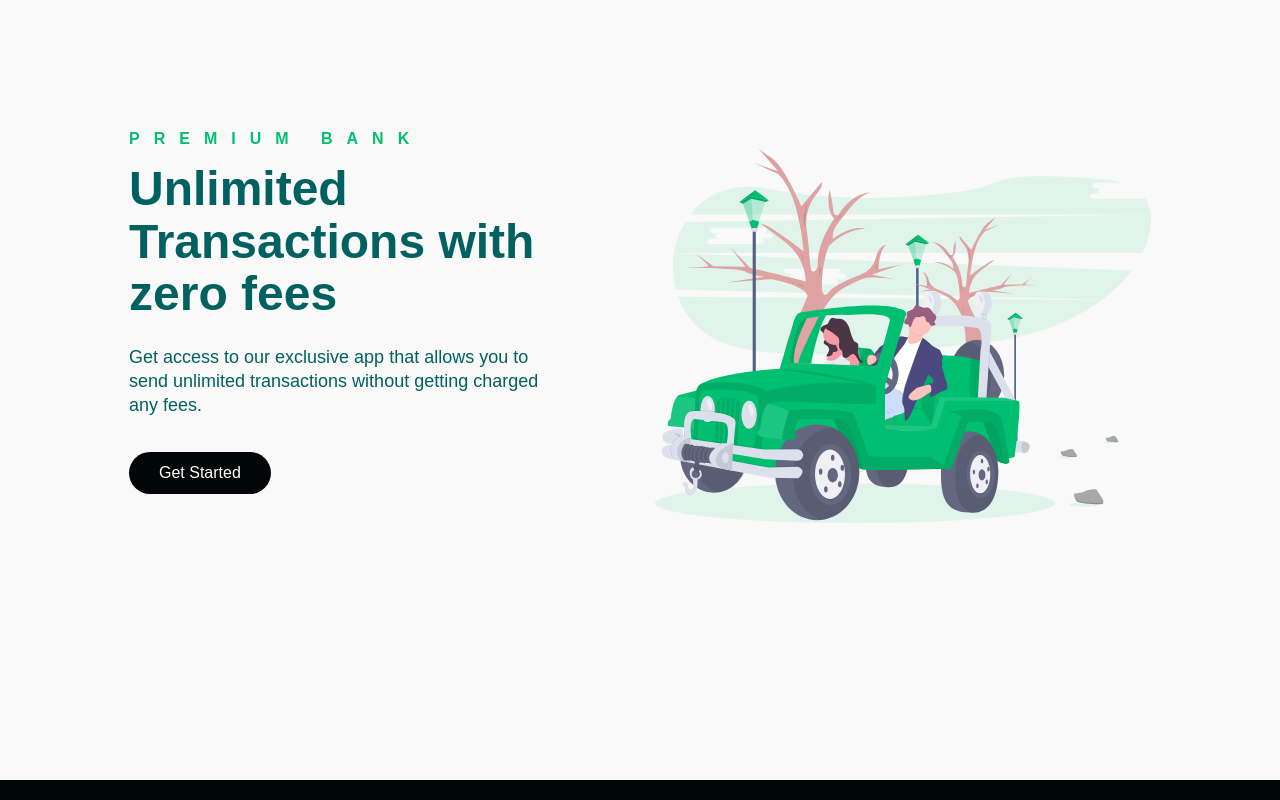
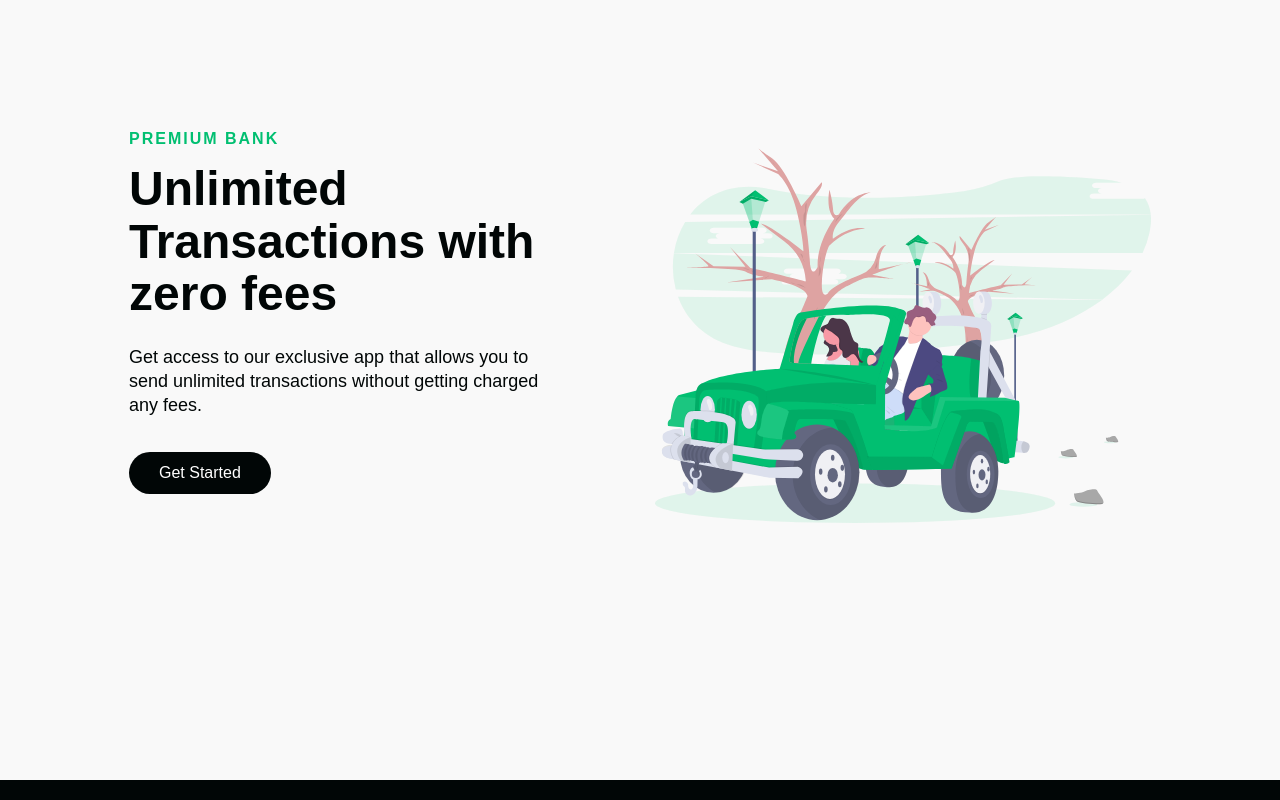
Before and after one commit to Shenellepeart/react-website, a React (Create React App) app: page / in a window 1280 px wide. Shown: the part 880-1680 px from the top of the page. Built offline with nearby package versions, Linux system fonts and the light colour scheme; a web font is replaced by a local one.

Commit message:
updated letter spacing

```diff
--- a/src/components/InfoSection/InfoElements.js
+++ b/src/components/InfoSection/InfoElements.js
@@ -56,7 +56,7 @@ export const TopLine = styled.p`
   font-size: 16px;
   line-height: 16px;
   font-weight: 700;
-  letter-spacing: 14px;
+  letter-spacing: 2px;
   text-transform: uppercase;
   margin-bottom: 16px;
 `;
@@ -66,7 +66,7 @@ export const Heading = styled.h1`
   font-size: 48px;
   line-height: 1.1;
   font-weight: 600;
-  color: ${({ lightText }) => (lightText ? "#f7f8fa" : "#016060")};
+  color: ${({ lightText }) => (lightText ? "#f7f8fa" : "#010606")};
 
   @media screen and (max-width: 480px) {
     font-size: 32px;
@@ -78,7 +78,7 @@ export const SubTitle = styled.p`
   margin-bottom: 35px;
   font-size: 18px;
   line-height: 24px;
-  color: ${({ darkText }) => (darkText ? "#016060" : "#fff")};
+  color: ${({ darkText }) => (darkText ? "#010606" : "#fff")};
 `;
 
 export const BtnWrap = styled.div`
```
Also changed, not shown: 1 other file (tests, documents, lock files or other folders).
